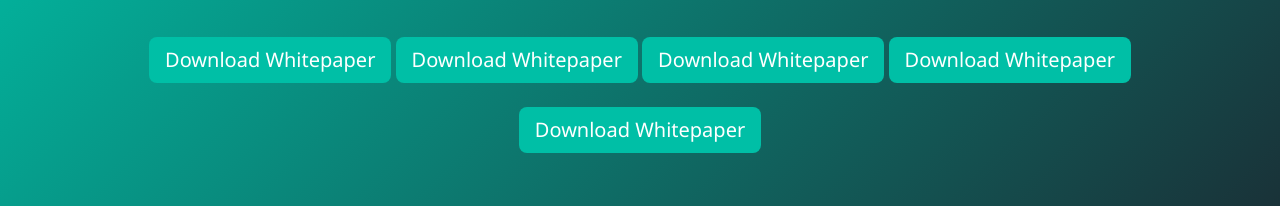
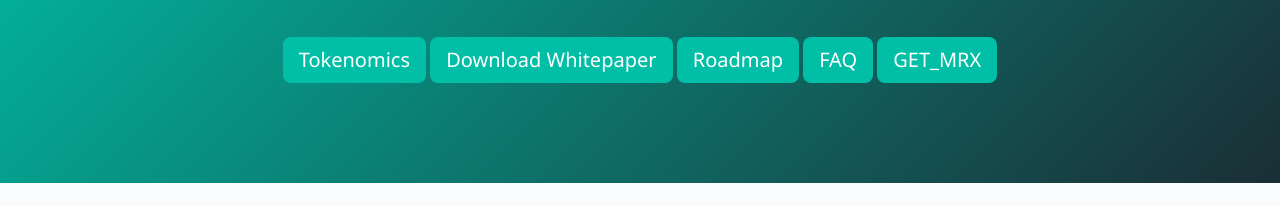
Before and after one commit to mercadoxcoin/mercadox-site, a plain HTML site: page index.html in a window 1280 px wide. Shown: the part 251-457 px from the top of the page. Drawn offline with nearby package versions, Linux system fonts and the light colour scheme.

Commit message:
Update index.html

```diff
--- a/index.html
+++ b/index.html
@@ -62,11 +62,11 @@
     <div class="container">
         <h1>Mercadox (MRX)</h1>
         <p class="lead">The Global Digital Token for Seamless Commerce</p>
-        <a href="tokenomics.html" class="btn btn-primary btn-lg mt-4">Download Whitepaper</a>
+        <a href="tokenomics.html" class="btn btn-primary btn-lg mt-4">Tokenomics</a>
         <a href="whitepaper.html" class="btn btn-primary btn-lg mt-4">Download Whitepaper</a>
-        <a href="roadmap.html" class="btn btn-primary btn-lg mt-4">Download Whitepaper</a>
-        <a href="faq.html" class="btn btn-primary btn-lg mt-4">Download Whitepaper</a>
-        <a href="get_mrx.html" class="btn btn-primary btn-lg mt-4">Download Whitepaper</a>
+        <a href="roadmap.html" class="btn btn-primary btn-lg mt-4">Roadmap</a>
+        <a href="faq.html" class="btn btn-primary btn-lg mt-4">FAQ</a>
+        <a href="get_mrx.html" class="btn btn-primary btn-lg mt-4">GET_MRX</a>
 
     </div>
 </section>
```
